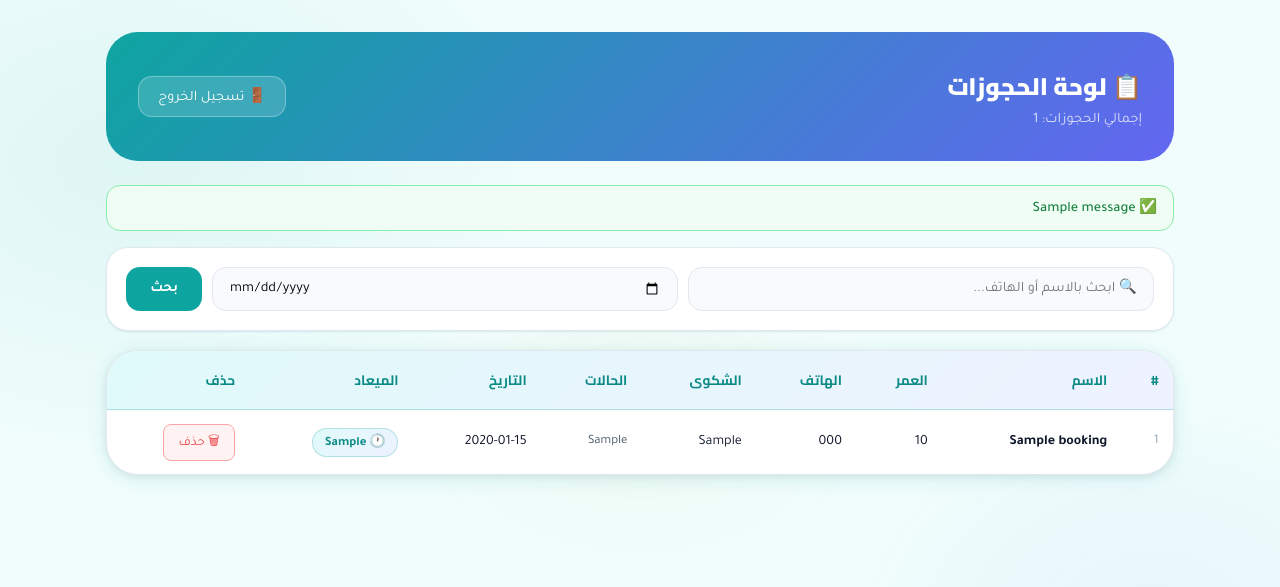
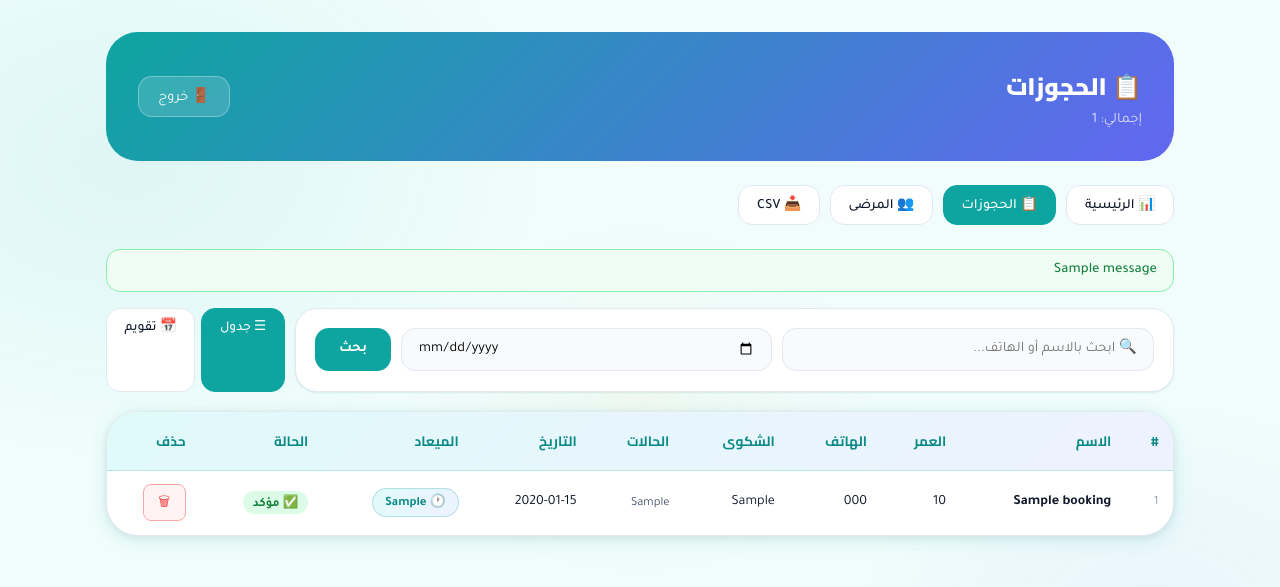
Before and after one commit to Taha444/clinic-booking, a Flask app: page /bookings in a window 1280 px wide. Shown: the top 587 px of the page. Run offline with Flask 3, Linux system fonts and the light colour scheme; the visitor is signed in with stand-in values (Sample User, id 1); tables that the repository leaves empty hold one stand-in row (values such as "Sample post"); one stand-in notice (Sample message) is shown.

Commit message:
Update bookings.html

```diff
--- a/templates/bookings.html
+++ b/templates/bookings.html
@@ -1,94 +1,117 @@
 <!DOCTYPE html>
 <html lang="ar" dir="rtl">
 <head>
-  <meta charset="UTF-8">
-  <meta name="viewport" content="width=device-width, initial-scale=1.0">
-  <title>لوحة الحجوزات – مركز الهادي</title>
+  <meta charset="UTF-8"><meta name="viewport" content="width=device-width, initial-scale=1.0">
+  <title>الحجوزات — مركز الهادي</title>
   <link rel="stylesheet" href="/static/style.css">
+  <style>
+    .nav-links{display:flex;gap:10px;flex-wrap:wrap;margin-bottom:1.5rem;}
+    .nav-link{display:flex;align-items:center;gap:7px;padding:.55rem 1.1rem;background:var(--surface);border:1.5px solid var(--border);border-radius:var(--radius-md);font-size:.88rem;color:var(--text-primary);text-decoration:none;transition:all .2s;font-weight:500;}
+    .nav-link:hover,.nav-link.active{background:var(--primary);color:white;border-color:var(--primary);}
+    .toggle-btn{padding:.5rem 1.1rem;border:1.5px solid var(--border);border-radius:var(--radius-md);font-size:.85rem;cursor:pointer;background:var(--surface);color:var(--text-primary);text-decoration:none;transition:all .2s;font-weight:500;}
+    .toggle-btn.active{background:var(--primary);color:white;border-color:var(--primary);}
+    .calendar-grid{display:grid;grid-template-columns:repeat(7,1fr);gap:6px;}
+    .cal-day-header{text-align:center;font-size:.78rem;font-weight:700;color:var(--text-secondary);padding:.4rem 0;}
+    .cal-day{min-height:80px;background:var(--surface);border:1.5px solid var(--border);border-radius:var(--radius-md);padding:.5rem;transition:border-color .2s;}
+    .cal-day.has-bookings{border-color:var(--primary);background:var(--primary-light);}
+    .cal-day.today-cell{border-color:var(--secondary);background:var(--secondary-light);}
+    .cal-day-num{font-size:.82rem;font-weight:700;color:var(--text-primary);margin-bottom:.3rem;}
+    .cal-booking-pill{background:var(--primary);color:white;border-radius:4px;padding:2px 5px;font-size:.68rem;margin-bottom:2px;white-space:nowrap;overflow:hidden;text-overflow:ellipsis;}
+    .status-badge{display:inline-flex;padding:3px 10px;border-radius:99px;font-size:.78rem;font-weight:600;}
+    .status-badge.confirmed{background:#dcfce7;color:#15803d;}
+    .status-badge.cancelled{background:#fef2f2;color:#b91c1c;}
+  </style>
 </head>
 <body>
-
 <div class="admin-page">
-
-  <!-- هيدر الأدمن -->
   <div class="admin-header">
     <div>
-      <div class="admin-title">📋 لوحة الحجوزات</div>
-      <div class="admin-subtitle">إجمالي الحجوزات: {{ bookings|length }}</div>
+      <div class="admin-title">📋 الحجوزات</div>
+      <div class="admin-subtitle">إجمالي: {{ bookings|length }}</div>
     </div>
-    <a href="/logout" class="btn-logout">🚪 تسجيل الخروج</a>
+    <a href="/logout" class="btn-logout">🚪 خروج</a>
+  </div>
+
+  <div class="nav-links">
+    <a href="/dashboard" class="nav-link">📊 الرئيسية</a>
+    <a href="/bookings" class="nav-link active">📋 الحجوزات</a>
+    <a href="/patients" class="nav-link">👥 المرضى</a>
+    <a href="/export/bookings" class="nav-link">📥 CSV</a>
   </div>
 
   {% with messages = get_flashed_messages(with_categories=true) %}
-    {% if messages %}
-      {% for category, message in messages %}
-        <div class="flash-msg {{ category }}" style="margin-bottom:1rem;">
-          {{ '✅' if category == 'success' else '⚠️' }} {{ message }}
-        </div>
-      {% endfor %}
-    {% endif %}
+    {% for cat, msg in messages %}
+      <div class="flash-msg {{ cat }}" style="margin-bottom:1rem;">{{ msg }}</div>
+    {% endfor %}
   {% endwith %}
 
-  <!-- شريط البحث -->
-  <form method="GET" action="/bookings" class="search-bar">
-    <input
-      type="text"
-      name="search"
-      placeholder="🔍 ابحث بالاسم أو الهاتف..."
-      value="{{ search }}">
-    <input
-      type="date"
-      name="date_filter"
-      value="{{ date_filter }}"
-      title="فلتر بالتاريخ">
-    <button type="submit" class="btn-search">بحث</button>
-    {% if search or date_filter %}
-      <a href="/bookings" style="padding:.7rem 1rem;color:var(--text-secondary);text-decoration:none;font-size:.9rem;">
-        ✖ إلغاء الفلتر
-      </a>
-    {% endif %}
-  </form>
+  <div style="display:flex;gap:10px;flex-wrap:wrap;margin-bottom:1.2rem;align-items:stretch;">
+    <form method="GET" action="/bookings" class="search-bar" style="flex:1;margin:0;min-width:0;">
+      <input type="hidden" name="view" value="{{ view }}">
+      <input type="text" name="search" placeholder="🔍 ابحث بالاسم أو الهاتف..." value="{{ search }}">
+      <input type="date" name="date_filter" value="{{ date_filter }}">
+      <button type="submit" class="btn-search">بحث</button>
+      {% if search or date_filter %}
+        <a href="/bookings?view={{ view }}" style="padding:.7rem 1rem;color:var(--text-secondary);text-decoration:none;align-self:center;">✖</a>
+      {% endif %}
+    </form>
+    <div style="display:flex;gap:6px;">
+      <a href="/bookings?view=table{{ '&search='+search if search }}{{ '&date_filter='+date_filter if date_filter }}" class="toggle-btn {{ 'active' if view == 'table' }}">☰ جدول</a>
+      <a href="/bookings?view=calendar" class="toggle-btn {{ 'active' if view == 'calendar' }}">📅 تقويم</a>
+    </div>
+  </div>
 
-  <!-- جدول الحجوزات -->
+  {% if view == 'calendar' %}
+  <div class="bookings-table-wrap" style="padding:1.25rem;">
+    <div style="font-family:var(--font-display);font-weight:700;margin-bottom:1rem;">📅 تقويم الشهر الحالي</div>
+    <div class="calendar-grid">
+      {% for day in ['الأحد','الإثنين','الثلاثاء','الأربعاء','الخميس','الجمعة','السبت'] %}
+        <div class="cal-day-header">{{ day }}</div>
+      {% endfor %}
+      {% for d, blist in cal_data.items() | sort %}
+        <div class="cal-day {{ 'today-cell' if d == today }} {{ 'has-bookings' if blist }}">
+          <div class="cal-day-num">{{ d[8:] }}</div>
+          {% for b in blist[:2] %}
+            <div class="cal-booking-pill">{{ b.appointment }} {{ b.name }}</div>
+          {% endfor %}
+          {% if blist|length > 2 %}
+            <div style="font-size:.68rem;color:var(--primary);font-weight:600;">+{{ blist|length - 2 }} أكثر</div>
+          {% endif %}
+        </div>
+      {% else %}
+        <div style="grid-column:1/-1;text-align:center;padding:3rem;color:var(--text-muted);">لا توجد حجوزات هذا الشهر</div>
+      {% endfor %}
+    </div>
+  </div>
+
+  {% else %}
   <div class="bookings-table-wrap">
     {% if bookings %}
       <table class="bookings-table">
         <thead>
           <tr>
-            <th>#</th>
-            <th>الاسم</th>
-            <th>العمر</th>
-            <th>الهاتف</th>
-            <th>الشكوى</th>
-            <th>الحالات</th>
-            <th>التاريخ</th>
-            <th>الميعاد</th>
-            <th>حذف</th>
+            <th>#</th><th>الاسم</th><th>العمر</th><th>الهاتف</th>
+            <th>الشكوى</th><th>الحالات</th><th>التاريخ</th>
+            <th>الميعاد</th><th>الحالة</th><th>حذف</th>
           </tr>
         </thead>
         <tbody>
           {% for b in bookings %}
             <tr>
-              <td style="color:var(--text-muted);font-size:.82rem;">{{ loop.index }}</td>
+              <td style="color:var(--text-muted);font-size:.8rem;">{{ loop.index }}</td>
               <td style="font-weight:600;">{{ b.name }}</td>
               <td>{{ b.age }}</td>
               <td style="direction:ltr;text-align:right;">{{ b.phone }}</td>
-              <td style="max-width:160px;overflow:hidden;text-overflow:ellipsis;white-space:nowrap;" title="{{ b.pain }}">
-                {{ b.pain }}
-              </td>
-              <td style="font-size:.8rem;color:var(--text-secondary);">
-                {{ b.conditions or '—' }}
-              </td>
+              <td style="max-width:130px;overflow:hidden;text-overflow:ellipsis;white-space:nowrap;" title="{{ b.pain }}">{{ b.pain }}</td>
+              <td style="font-size:.78rem;color:var(--text-secondary);">{{ b.conditions or '—' }}</td>
               <td>{{ b.date }}</td>
-              <td>
-                <span class="appointment-badge">🕐 {{ b.appointment }}</span>
-              </td>
+              <td><span class="appointment-badge">🕐 {{ b.appointment }}</span></td>
+              <td><span class="status-badge {{ b.status }}">{{ '✅ مؤكد' if b.status=='confirmed' else '❌ ملغي' }}</span></td>
               <td>
                 <form method="POST" action="/delete_booking/{{ b.id }}"
-                      onsubmit="return confirm('هل أنت متأكد من حذف حجز {{ b.name }}؟')">
-                  {{ form.hidden_tag() if form is defined else '' }}
+                      onsubmit="return confirm('حذف حجز {{ b.name }}؟')">
                   <input type="hidden" name="csrf_token" value="{{ csrf_token() }}">
-                  <button type="submit" class="btn-delete">🗑 حذف</button>
+                  <button type="submit" class="btn-delete">🗑</button>
                 </form>
               </td>
             </tr>
@@ -96,14 +119,11 @@
         </tbody>
       </table>
     {% else %}
-      <div class="empty-state">
-        <div class="empty-icon">📭</div>
-        <div class="empty-text">لا توجد حجوزات {% if search or date_filter %}تطابق البحث{% endif %}</div>
-      </div>
+      <div class="empty-state"><div class="empty-icon">📭</div><div class="empty-text">لا توجد حجوزات</div></div>
     {% endif %}
   </div>
+  {% endif %}
 
 </div>
-
 </body>
 </html>
```
